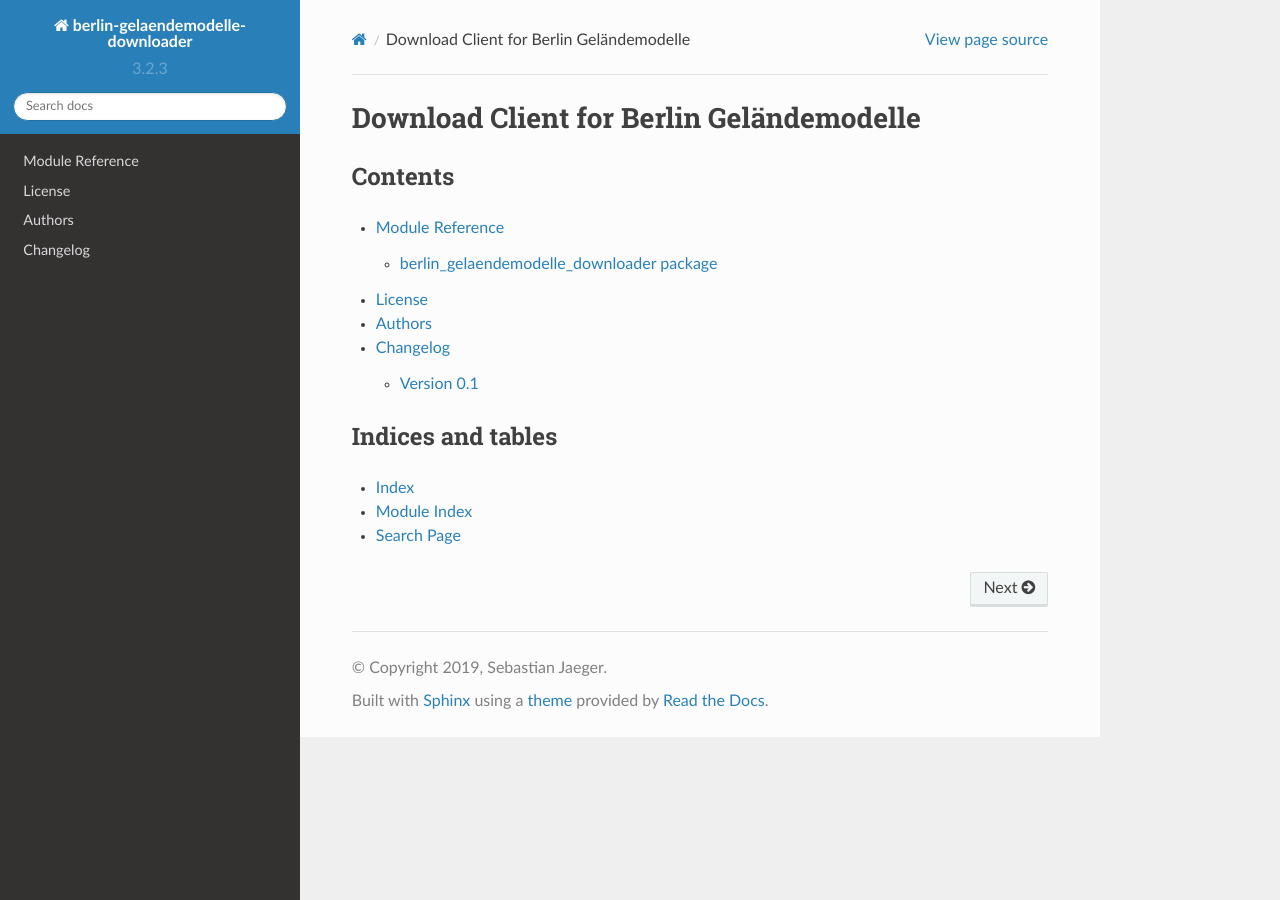
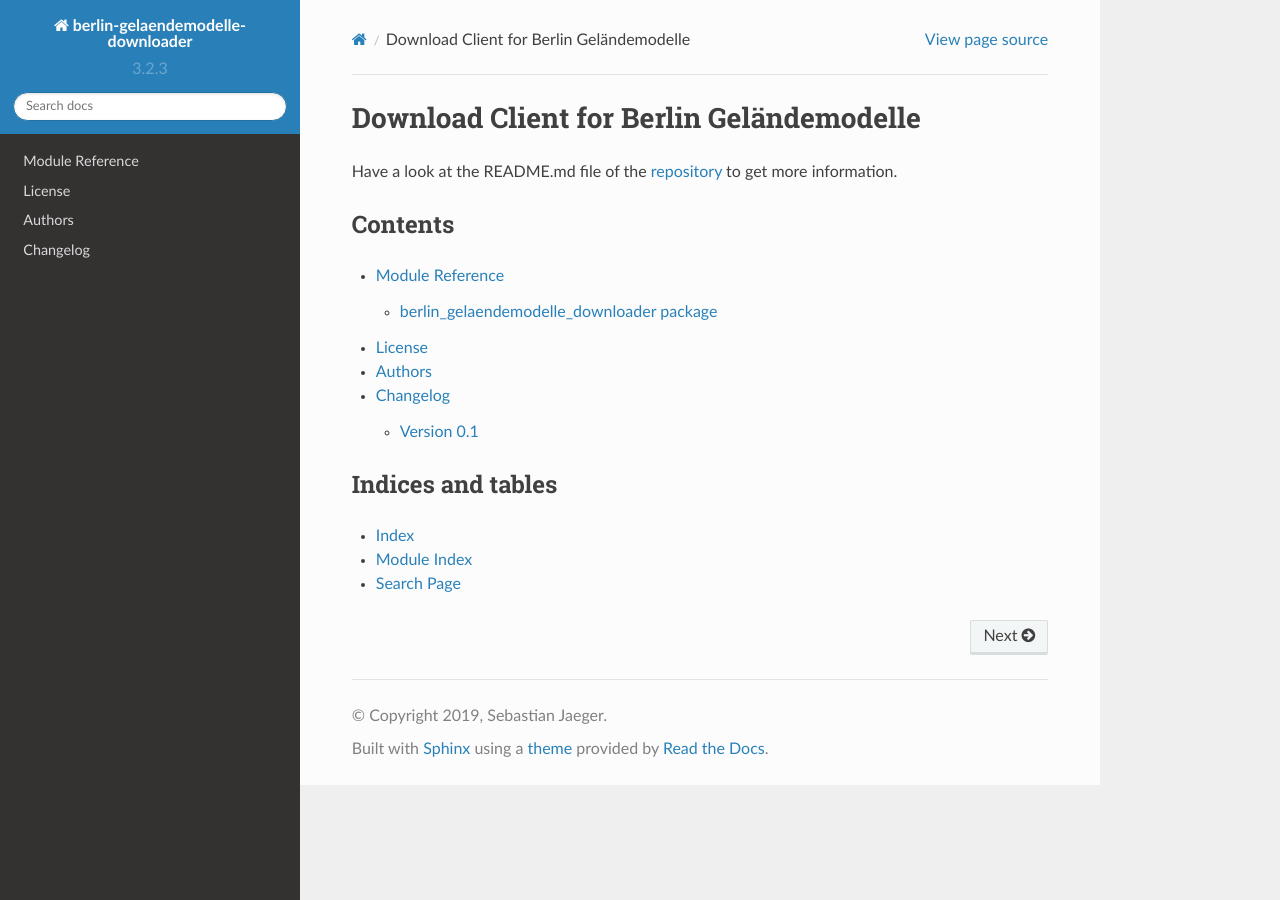
Before and after one commit to se-jaeger/berlin-gelaendemodelle-downloader, a Sphinx documentation site: the page built from docs/index.rst, in a window 1280 px wide. Built offline with Sphinx 7.4.7 and the Read the Docs theme 2.0.0, drawn with Linux system fonts in a browser that asks for light colours.

Commit message:
Add Link to Repo on Documentation page

```diff
--- a/docs/index.rst
+++ b/docs/index.rst
@@ -3,6 +3,7 @@ Download Client for Berlin Geländemodelle
 ============================================
 
 
+Have a look at the README.md file of the `repository <https://github.com/se-jaeger/berlin-gelaendemodelle-downloader>`_ to get more information.
 
 
 Contents
```
